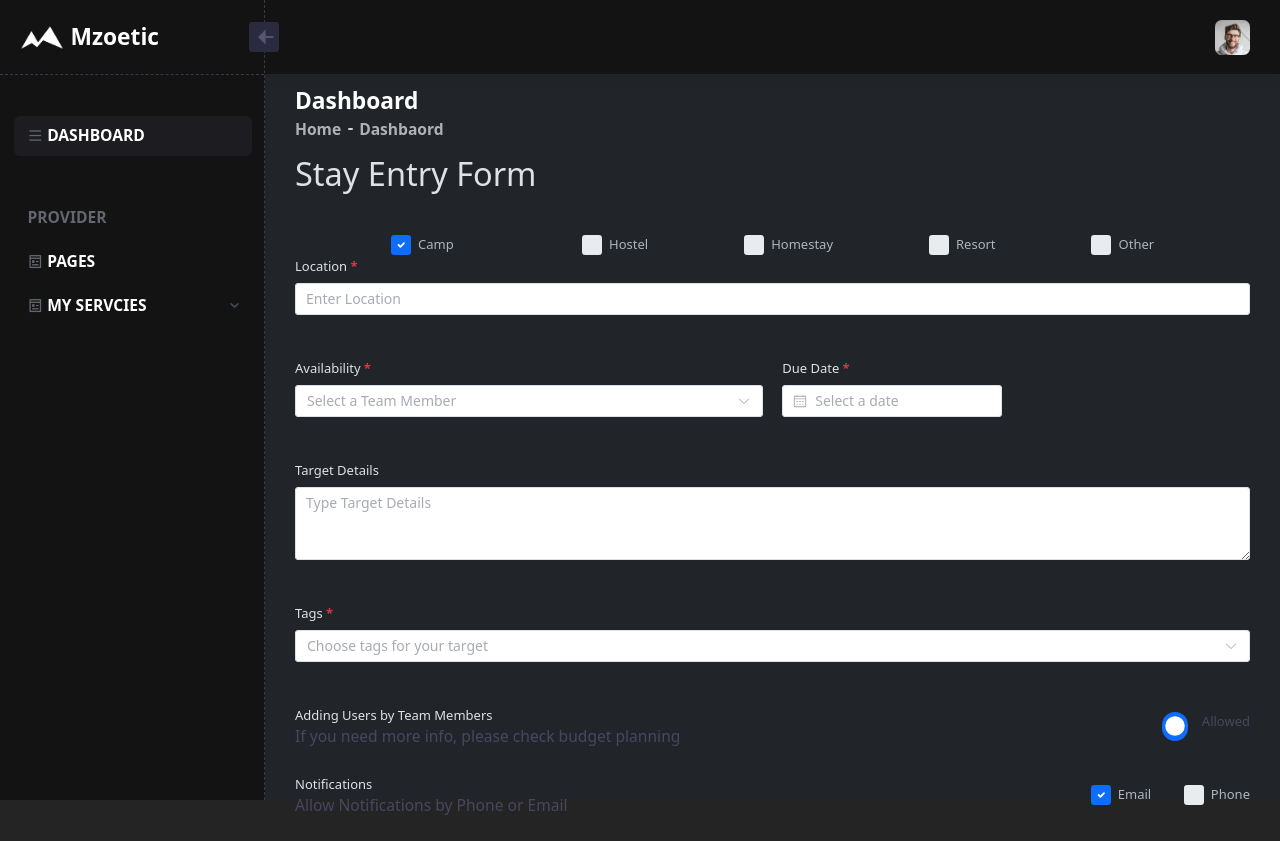
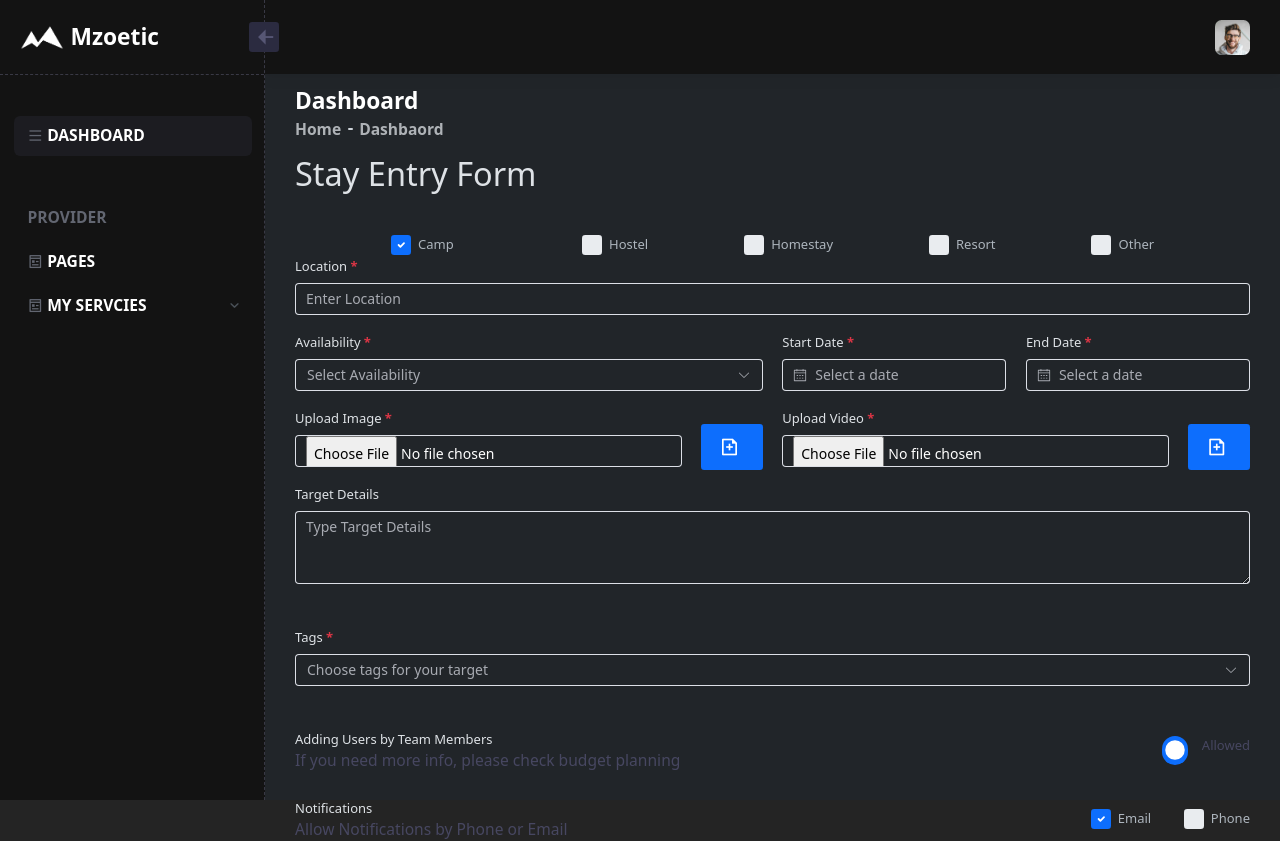
Before and after one commit to Gobinda17/providerDashboard-Bootstrap-, a Vue app: page /dashboard in a window 1280 px wide. Shown: the top 841 px of the page. Built offline with nearby package versions, Linux system fonts and the light colour scheme.

Commit message:
Stay form update

```diff
--- a/src/components/forms/Stay.vue
+++ b/src/components/forms/Stay.vue
@@ -1,7 +1,7 @@
 <template>
     <div>
         <!--begin:Form-->
-        <el-form id="mz_modal_new_target_form" class="form">
+        <el-form id="mz_modal_new_target_form" class="form" v-model="formData">
             <!--begin::Heading-->
             <div class="mb-13">
                 <!--begin::Title-->
@@ -55,7 +55,7 @@
             <!--end::Checkboxes-->
 
             <!--begin::Input group-->
-            <div class="d-flex flex-column mb-8 fv-row">
+            <div class="d-flex flex-column fv-row">
                 <!--begin::Label-->
                 <label class="d-flex align-items-center fs-6 fw-semobold mb-2">
                     <span class="required">Location</span>
@@ -63,22 +63,22 @@
                 <!--end::Label-->
 
                 <el-form-item prop="targetTitle">
-                    <el-input v-model="inpurField" placeholder="Enter Location" name="location"></el-input>
+                    <el-input v-model="formData.location" placeholder="Enter Location" name="location"></el-input>
                 </el-form-item>
             </div>
             <!--end::Input group-->
 
             <!--begin::Input group-->
-            <div class="row g-9 mb-8">
+            <div class="row g-9">
                 <!--begin::Col-->
                 <div class="col-md-6 fv-row">
                     <label class="required fs-6 fw-semobold mb-2">Availability</label>
 
                     <el-form-item prop="assign">
-                        <el-select placeholder="Select a Team Member" name="assign" as="select">
+                        <el-select placeholder="Select Availability" name="availability" as="select" v-model="formData.available" style="--el-text-color-regular: #fff;">
                             <el-option value="">Select</el-option>
-                            <el-option label="always" value="1">Always Open</el-option>
-                            <el-option label="event" value="2">On a Event</el-option>
+                            <el-option label="Always Open" value="1">Always Open</el-option>
+                            <el-option label="On an Event" value="2">On an Event</el-option>
                         </el-select>
                     </el-form-item>
                 </div>
@@ -86,14 +86,32 @@
 
                 <!--begin::Col-->
                 <div class="col-md-6 fv-row">
-                    <label class="required fs-6 fw-semobold mb-2">Due Date</label>
+                    <div class="row">
+                        <div class="col-6">
+                            <label class="required fs-6 fw-semobold mb-2">Start Date</label>
 
                             <!--begin::Input-->
                             <div class="position-relative align-items-center">
                                 <!--begin::Datepicker-->
-                        <el-form-item prop="dueDate">
+                                <el-form-item prop="startDate">
                                     <el-date-picker type="date" placeholder="Select a date" :teleported="false"
-                                popper-class="override-styles" name="dueDate" />
+                                        popper-class="override-styles" name="startDate" width="100%" style="--el-input-bg-color: transparent; --el-text-color-regular: #fff; --el-date-editor-width: 100%;" v-model="formData.startDate"/>
+                                </el-form-item>
+                                <!--end::Datepicker-->
+                            </div>
+                            <!--end::Input-->
+                        </div>
+
+                        <!--begin::Col-->
+                        <div class="col-md-6 ">
+                            <label class="required fs-6 fw-semobold mb-2">End Date</label>
+
+                            <!--begin::Input-->
+                            <div class="position-relative align-items-center">
+                                <!--begin::Datepicker-->
+                                <el-form-item prop="endDate">
+                                    <el-date-picker type="date" placeholder="Select a date" :teleported="false"
+                                        popper-class="override-styles" name="endDate" style="--el-input-bg-color: transparent; --el-text-color-regular: #fff; --el-date-editor-width: 100%;" v-model="formData.endDate"/>
                                 </el-form-item>
                                 <!--end::Datepicker-->
                             </div>
@@ -101,14 +119,75 @@
                         </div>
                         <!--end::Col-->
                     </div>
+                </div>
+                <!--end::Col-->
+            </div>
             <!--end::Input group-->
+
+            <div class="row">
+                <div class="col-12 col-lg-6">
+                    <div class="row" v-for="(image, index) in formData.images" :key="index">
+                        <div class="col-10">
+                            <!--begin::Input group-->
+                            <div class="d-flex flex-column fv-row">
+                                <!--begin::Label-->
+                                <label class="d-flex align-items-center fs-6 fw-semobold mb-2">
+                                    <span class="required">Upload Image</span>
+                                </label>
+                                <!--end::Label-->
+
+                                <el-form-item prop="targetTitle">
+                                    <el-input type="file" v-model="image.name" placeholder="Enter Location" ></el-input>
+                                </el-form-item>
+                            </div>
+                            <!--end::Input group-->
+                        </div>
+                        <div class="col-2 d-flex align-items-center">
+                            <button v-show="index === 0" class="btn btn-sm btn-primary w-100" type="button" @click="addMore">
+                                <i class="ri-file-add-line" style="font-size: 20px;"></i>
+                            </button>
+                            <button v-show="index > 0" class="btn btn-sm btn-danger w-100" type="button" @click="deleteFile(index)">
+                                <i class="ri-chat-delete-line" style="font-size: 20px;"></i>
+                            </button>
+                        </div>
+                    </div>
+                </div>
+
+                <div class="col-12 col-lg-6">
+                    <div class="row" v-for="(video, index) in formData.videos" :key="index">
+                        <div class="col-10">
+                            <!--begin::Input group-->
+                            <div class="d-flex flex-column fv-row">
+                                <!--begin::Label-->
+                                <label class="d-flex align-items-center fs-6 fw-semobold mb-2">
+                                    <span class="required">Upload Video</span>
+                                </label>
+                                <!--end::Label-->
+
+                                <el-form-item prop="targetTitle">
+                                    <el-input type="file" v-model="video.name" placeholder="Enter Location" ></el-input>
+                                </el-form-item>
+                            </div>
+                            <!--end::Input group-->
+                        </div>
+                        <div class="col-2 d-flex align-items-center">
+                            <button v-show="index === 0" class="btn btn-sm btn-primary w-100" type="button" @click="addMoreVideo">
+                                <i class="ri-file-add-line" style="font-size: 20px;"></i>
+                            </button>
+                            <button v-show="index > 0" class="btn btn-sm btn-danger w-100" type="button" @click="deleteFileVideo(index)">
+                                <i class="ri-chat-delete-line" style="font-size: 20px;"></i>
+                            </button>
+                        </div>
+                    </div>
+                </div>
+            </div>
 
             <!--begin::Input group-->
             <div class="d-flex flex-column mb-8">
                 <label class="fs-6 fw-semobold mb-2">Target Details</label>
 
                 <el-form-item prop="targetDetails">
-                    <el-input type="textarea" rows="3" name="targetDetails" placeholder="Type Target Details" />
+                    <el-input type="textarea" rows="3" name="targetDetails" placeholder="Type Target Details" style="--el-input-bg-color: transparent; --el-text-color-regular: #fff;"/>
                 </el-form-item>
             </div>
             <!--end::Input group-->
@@ -123,7 +202,7 @@
 
                 <el-form-item prop="tags">
                     <el-select v-model="tags" multiple filterable allow-create default-first-option
-                        placeholder="Choose tags for your target">
+                        placeholder="Choose tags for your target" style="--el-input-bg-color: transparent; --el-text-color-regular: #fff;">
                         <el-option label="Important" value="important"> </el-option>
                         <el-option label="Urgent" value="urgent"> </el-option>
                         <el-option label="High" value="high"> </el-option>
@@ -224,7 +303,43 @@ export default {
         return {
             inpurField: '',
             tags: [],
+            formData: {
+                location: "",
+                available: "",
+                startDate: "",
+                endDate: "",
+                images: [{
+                   name: "",
+                }],
+                videos: [{
+                    name: ""
+                }]
+            },
         };
+    },
+    methods: {
+        addMore() {
+            this.formData.images.push({ name: ""});
+        },
+        deleteFile(index) {
+            this.formData.images.splice(index, 1);
+        },
+        addMoreVideo() {
+            this.formData.videos.push({ name: ""});
+        },
+        deleteFileVideo(index) {
+            this.formData.videos.splice(index, 1);
+        }
     }
 }
 </script>
+
+<style scoped>
+.el-input :deep(.el-input__inner), .el-select :deep(.el-select__wrapper){
+    color: #fff !important;
+    width: 100%;
+}
+.el-input :deep(.el-input__wrapper), .el-select :deep(.el-select__wrapper){
+    background-color: transparent !important;
+}
+</style>
```
Lines whose indentation alone changed are shown as unchanged.
